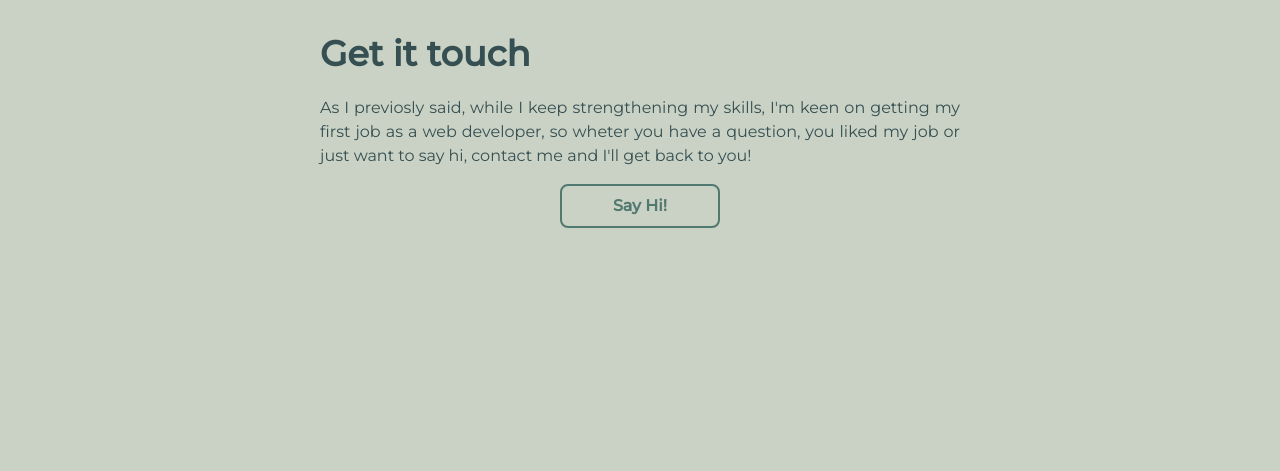
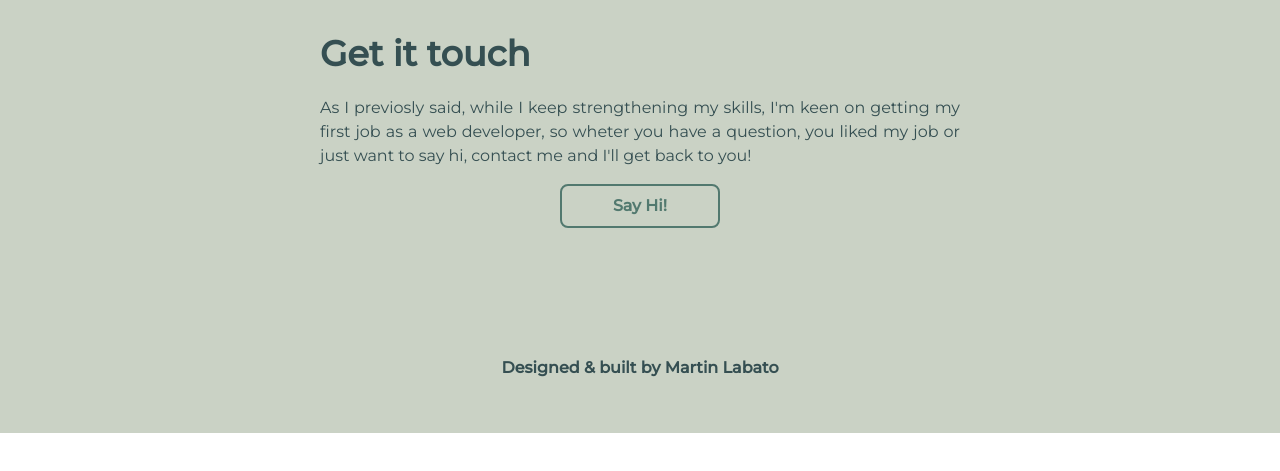
Before and after one commit to mlabato/portfolio-mlabato, a React (Create React App) app: page / in a window 1280 px wide. Shown: the part 1917-2388 px from the top of the page. After the commit the page ends 2350 px from the top, so only its background shows below. Built offline with nearby package versions, Linux system fonts and the light colour scheme.

Commit message:
Footer added

```diff
--- a/src/App.js
+++ b/src/App.js
@@ -4,16 +4,18 @@ import AboutSection from "./components/sections/AboutSection";
 import ContactIcons from "./components/ux/ContactIcons";
 import WorksSection from "./components/sections/WorksSection";
 import ContactSection from "./components/sections/ContactSection";
-
+import Footer from "./components/sections/Footer";
 
 function App() {
   return (
-    <section className="font-montserrat bg-[#CAD2C5] h-[3000px] ">
+    <section className="font-montserrat bg-[#CAD2C5] h-[2350px] ">
       <Navbar />
       <IntroSection />
       <AboutSection />
       <WorksSection />
       <ContactSection />
+      <Footer />
+
       <ContactIcons />
     </section>
   );
--- /dev/null
+++ b/src/components/sections/Footer.js
@@ -0,0 +1,11 @@
+
+const Footer = () => {
+    return(
+        <article className="mx-[20rem] mt-[8rem] relative top-[30rem] flex justify-center">
+         <a href="https://github.com/mlabato/portfolio-mlabato" className="text-[#354F52] hover:text-[#84A98C] duration-300 text-center font-semibold">Designed & built by Martin Labato</a>
+        </article>
+    )
+
+}
+
+export default Footer;
```
